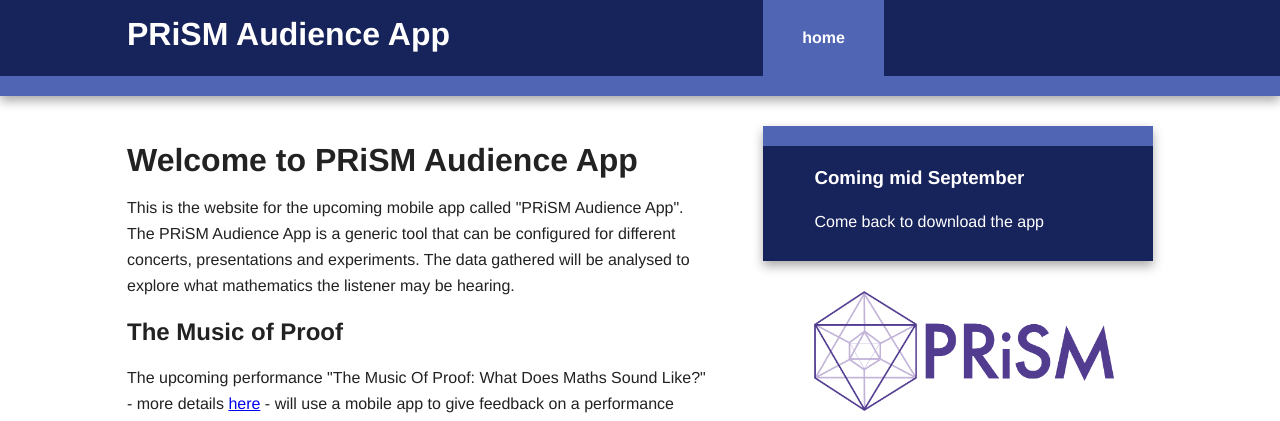
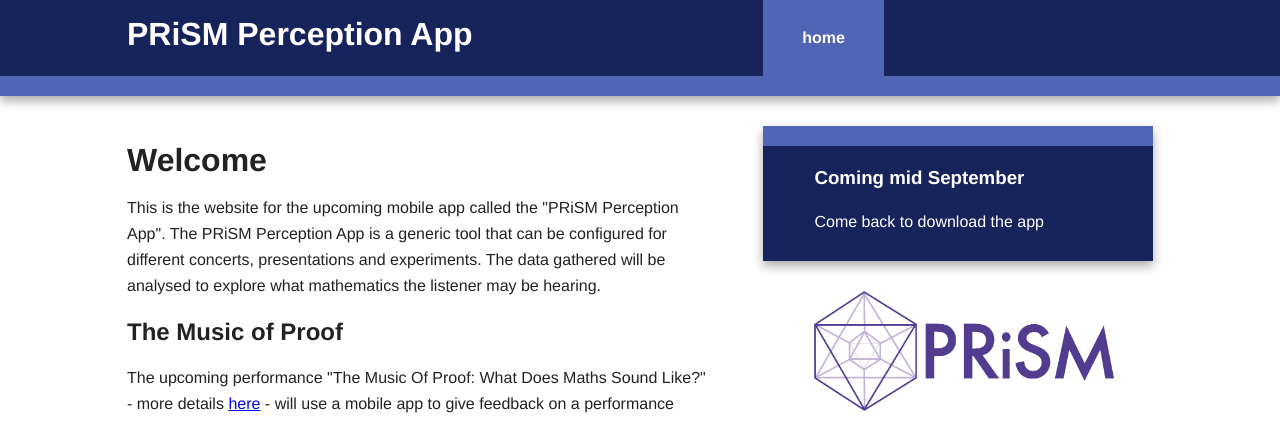
Before and after one commit to akademy/PerformFeedbackAPI, a website: page public/index.html in a window 1280 px wide. Shown: the top 421 px of the page. Drawn offline with nearby package versions, Linux system fonts and the light colour scheme.

Commit message:
Update name

```diff
--- a/public/index.html
+++ b/public/index.html
@@ -23,7 +23,7 @@
 
         <div class="header-container">
             <header class="wrapper clearfix">
-                <h1 class="title">PRiSM Audience App</h1>
+                <h1 class="title">PRiSM Perception App</h1>
                 <nav>
                     <ul>
                         <li><a href="/">home</a></li>
@@ -39,8 +39,8 @@
 
                 <article>
                     <header>
-                        <h1>Welcome to PRiSM Audience App</h1>
-                        <p>This is the website for the upcoming mobile app called "PRiSM Audience App". The PRiSM Audience App is a generic tool that can be configured for different concerts, presentations and experiments. The data gathered will be analysed to explore what mathematics the listener may be hearing.</p>
+                        <h1>Welcome</h1>
+                        <p>This is the website for the upcoming mobile app called the "PRiSM Perception App". The PRiSM Perception App is a generic tool that can be configured for different concerts, presentations and experiments. The data gathered will be analysed to explore what mathematics the listener may be hearing.</p>
                     </header>
                     <section>
                         <h2>The Music of Proof</h2>
@@ -112,14 +112,5 @@
 
         <script src="js/main.js"></script>
 
-        <!-- Google Analytics: change UA-XXXXX-X to be your site's ID. -->
-        <!--<script>
-            (function(b,o,i,l,e,r){b.GoogleAnalyticsObject=l;b[l]||(b[l]=
-            function(){(b[l].q=b[l].q||[]).push(arguments)});b[l].l=+new Date;
-            e=o.createElement(i);r=o.getElementsByTagName(i)[0];
-            e.src='//www.google-analytics.com/analytics.js';
-            r.parentNode.insertBefore(e,r)}(window,document,'script','ga'));
-            ga('create','UA-XXXXX-X','auto');ga('send','pageview');
-        </script>-->
     </body>
 </html>
```
Also changed, not shown: public/alpha.html (+2 -11 lines).
